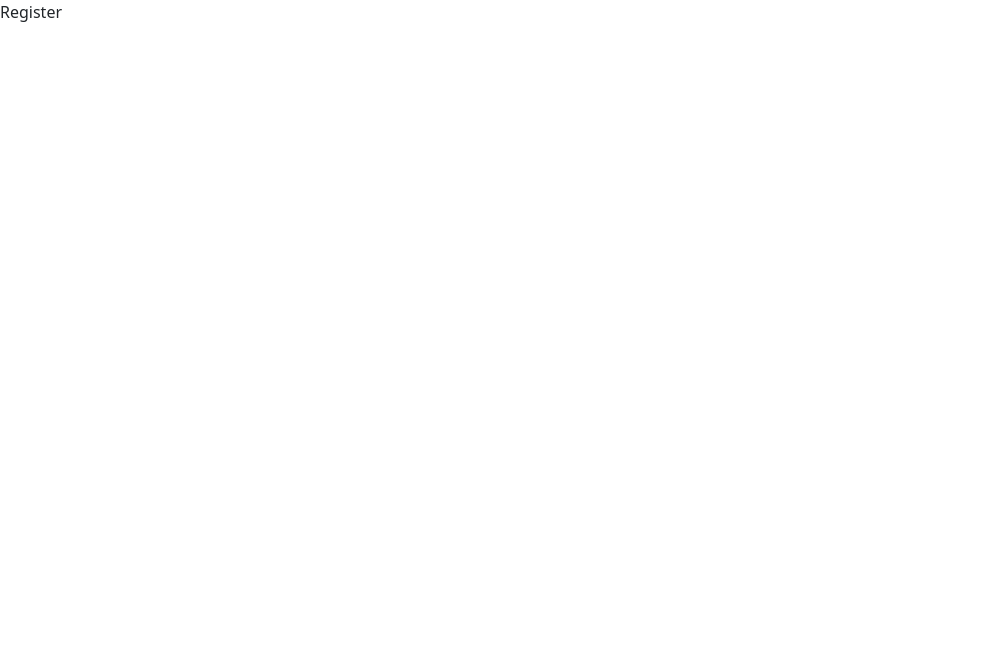
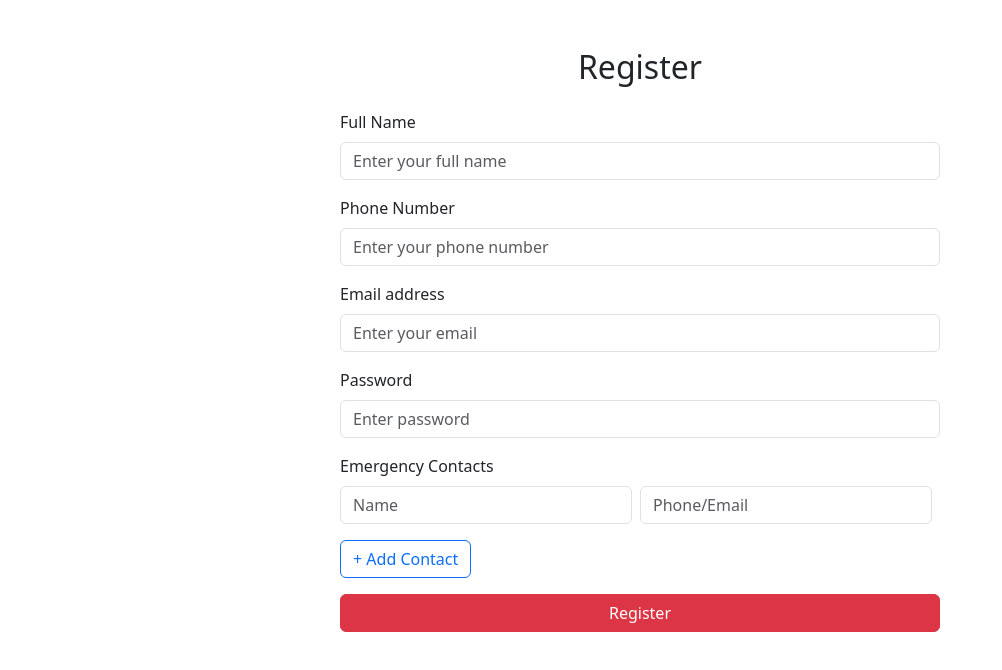
Before and after one commit to Anashva/Women-Safety-with-Real-Time-Tracking-and-Emergency-Alerts, a React (Create React App) app in the folder frontend/: page /register in a window 1280 px wide. Shown: the top 670 px of the page, without its empty margins (0-1002 px from the left). Built offline with nearby package versions, Linux system fonts and the light colour scheme.

Commit message:
login register is created

```diff
--- a/frontend/src/pages/dashboard/Dashboard.js
+++ b/frontend/src/pages/dashboard/Dashboard.js
@@ -1,8 +1,69 @@
 import React from 'react'
-
+import {Link} from 'react-router-dom'
+import {Shield,MapPin,History} from 'lucide-react'
 const Dashboard = () => {
   return (
-    <div>Dashboard</div>
+     <div className="dashboard-container">
+      {/* Navbar */}
+      <header className="navbar bg-dark text-white px-4 py-3 d-flex justify-content-between align-items-center">
+        <h1 className="logo text-danger">SafeHer</h1>
+        <nav>
+          <span className="me-3">Welcome, User 👋</span>
+          <Link to="/" className="btn btn-outline-light">
+            Logout
+          </Link>
+        </nav>
+      </header>
+
+      {/* Hero Section */}
+      <section className="hero text-center d-flex flex-column justify-content-center align-items-center text-white bg-danger p-5">
+        <div className="container">
+          <h2 className="display-4 fw-bold">
+            Welcome to <span className="text-dark">SafeHer Dashboard</span>
+          </h2>
+          <p className="lead mt-3">
+            Manage your alerts, track live locations, and check your alert history.
+          </p>
+          <Link to="/alerts" className="btn btn-dark btn-lg mt-4">
+            🚨 View Alerts
+          </Link>
+        </div>
+      </section>
+
+      {/* Features Section */}
+      <section className="features container text-center py-5">
+        <div className="row">
+          <div className="col-md-4 mb-4">
+            <div className="card shadow-sm p-4">
+              <Shield size={50} className="mb-3 text-danger" />
+              <h3>SOS Alerts</h3>
+              <p>Send instant SOS with your location.</p>
+            </div>
+          </div>
+
+          <div className="col-md-4 mb-4">
+            <div className="card shadow-sm p-4">
+              <MapPin size={50} className="mb-3 text-danger" />
+              <h3>Live Tracking</h3>
+              <p>Share your real-time location with friends and police.</p>
+            </div>
+          </div>
+
+          <div className="col-md-4 mb-4">
+            <div className="card shadow-sm p-4">
+              <History size={50} className="mb-3 text-danger" />
+              <h3>Alert History</h3>
+              <p>Review past alerts anytime.</p>
+            </div>
+          </div>
+        </div>
+      </section>
+
+      {/* Footer */}
+      <footer className="footer bg-dark text-white text-center py-3">
+        © {new Date().getFullYear()} SafeHer. All rights reserved.
+      </footer>
+    </div>
   )
 }
 
--- a/frontend/src/pages/login/Login.js
+++ b/frontend/src/pages/login/Login.js
@@ -1,8 +1,42 @@
 import React from 'react'
-
+import {Link} from 'react-router-dom'
 const Login = () => {
   return (
-    <div>Login</div>
+    <div className="container mt-5">
+      <h2 className="text-center mb-4">Login</h2>
+      <form className="mx-auto" style={{ maxWidth: "400px" }}>
+        {/* Username */}
+        <div className="mb-3">
+          <label className="form-label">Username</label>
+          <input
+            type="text"
+            className="form-control"
+            placeholder="Enter your username" required/>
+        </div>
+
+        {/* Password */}
+        <div className="mb-3">
+          <label className="form-label">Password</label>
+          <input
+            type="password"
+            className="form-control"
+            placeholder="Enter your password" required/>
+        </div>
+
+        {/* Login Button */}
+        <button type="submit" className="btn btn-danger w-100">
+          Login
+        </button>
+
+        {/* Register link */}
+        <p className="text-center mt-3">
+          Don’t have an account?{" "}
+          <Link to="/register" className="text-danger fw-bold">
+            Register
+          </Link>
+        </p>
+      </form>
+    </div>
   )
 }
 
--- a/frontend/src/pages/register/Register.js
+++ b/frontend/src/pages/register/Register.js
@@ -1,8 +1,125 @@
 import React from 'react'
+import { useState } from 'react'
+
+
+
 
 const Register = () => {
+  const [contacts,setContacts]=useState([{name:"",phone:""}]);
+
+  // add newly empty contact field
+  const addContact=()=>{
+    setContacts([... contacts,{name:"",phone:""}]);
+  };
+
+
+  // handle input change for contacts
+  const handleContactChange=(index,field,value)=>{
+    const updatedContacts=[...contacts];
+    updatedContacts[index][field]=value;
+    setContacts(updatedContacts);
+  }
+
+
+
+
+  // remove contact
+  const removeContact=(index)=>{
+    const updatedContacts=contacts.filter((_, i)=> i !== index);
+    setContacts(updatedContacts);
+  }
+
+
+
   return (
-    <div>Register</div>
+ <div className="container mt-5">
+      <h2 className="text-center mb-4">Register</h2>
+      <form className="mx-auto" style={{ maxWidth: "600px" }}>
+        {/* Full Name */}
+        <div className="mb-3">
+          <label className="form-label">Full Name</label>
+          <input
+            type="text"
+            className="form-control"
+            placeholder="Enter your full name" required/>
+        </div>
+
+        {/* Phone Number */}
+        <div className="mb-3">
+          <label className="form-label">Phone Number</label>
+          <input
+            type="tel"
+            className="form-control"
+            placeholder="Enter your phone number" required/>
+        </div>
+
+        {/* Email */}
+        <div className="mb-3">
+          <label className="form-label">Email address</label>
+          <input
+            type="email"
+            className="form-control"
+            placeholder="Enter your email" required/>
+        </div>
+
+        {/* Password */}
+        <div className="mb-3">
+          <label className="form-label">Password</label>
+          <input
+            type="password"
+            className="form-control"
+            placeholder="Enter password" required/>
+        </div>
+
+        {/* Emergency Contacts */}
+        <div className="mb-3">
+          <label className="form-label">Emergency Contacts</label>
+          {contacts.map((contact, index) => (
+            <div key={index} className="d-flex mb-2">
+              <input
+                type="text"
+                className="form-control me-2"
+                placeholder="Name"
+                value={contact.name}
+                onChange={(e) =>
+                  handleContactChange(index, "name", e.target.value)
+                }
+              />
+              <input
+                type="text"
+                className="form-control me-2"
+                placeholder="Phone/Email"
+                value={contact.phone}
+                onChange={(e) =>
+                  handleContactChange(index, "phone", e.target.value)
+                }
+              />
+              {contacts.length > 1 && (
+                <button
+                  type="button"
+                  className="btn btn-outline-danger"
+                  onClick={() => removeContact(index)}
+                >
+                  ✖
+                </button>
+              )}
+            </div>
+          ))}
+          <button
+            type="button"
+            className="btn btn-outline-primary mt-2"
+            onClick={addContact}
+          >
+            + Add Contact
+          </button>
+
+        </div>
+
+        <button type="submit" className="btn btn-danger w-100">
+          Register
+        </button>
+      </form>
+    </div>
   )
 }
 
```
